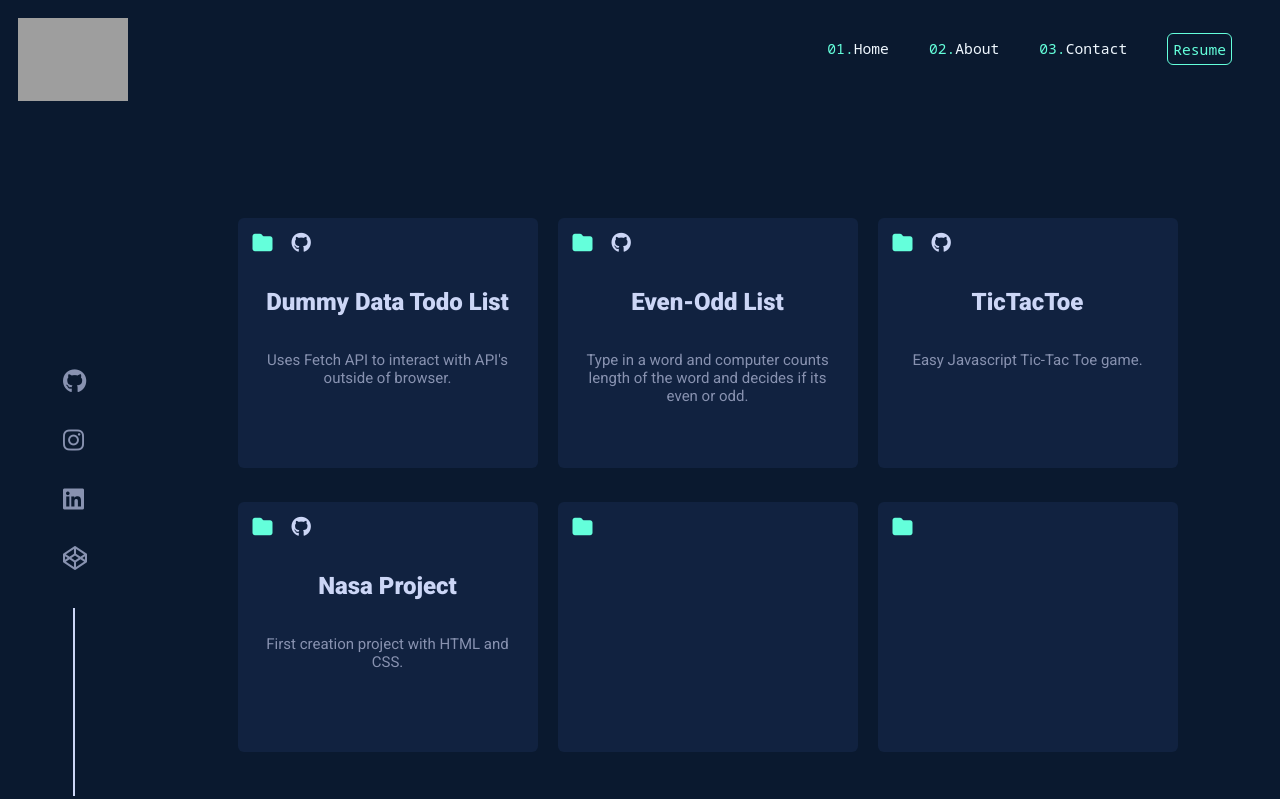
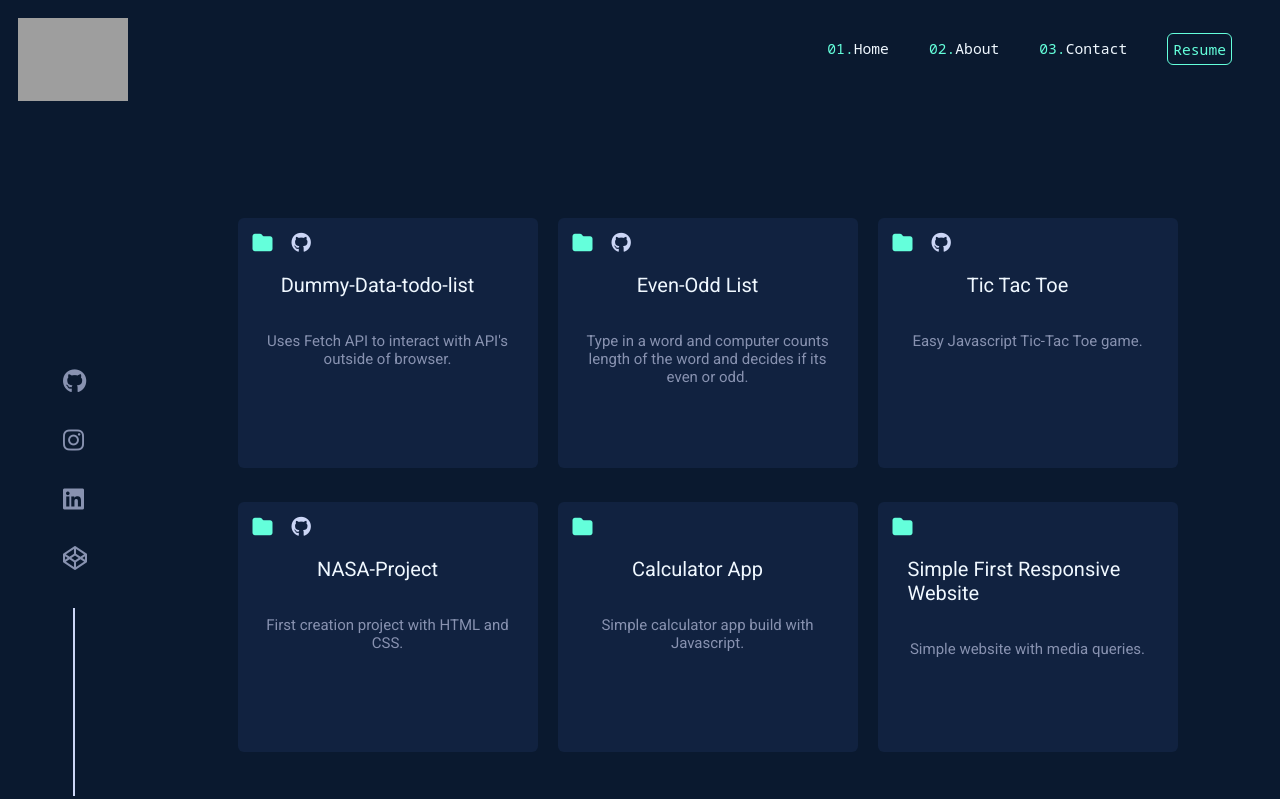
Before and after one commit to MarisolM09/New-Portfolio-Website, a plain HTML site: page projects.html in a window 1280 px wide. Drawn offline with Linux system fonts and the light colour scheme; grey boxes are pictures that could not be loaded.

Commit message:
finishing projects links

```diff
--- a/projects.css
+++ b/projects.css
@@ -71,13 +71,23 @@ ul.nav2, a, li {
     color: #CCD6F6;
 
 }
-h2 {
-    text-align: center;
+.Projects-link {
+    justify-content: center;
+    align-items: center;
     font-family: 'Roboto', sans-serif;
+    font-size: 15pt;
+    font-weight: 400;
 }
+.Projects-link:hover {
+    color: #64FFDB !important;
+}
+#Simple {
+    padding-left: 30px;
+}
+
 p {
    text-align: center;
-   padding: 15px;
+   padding: 20px;
    color: #8892B0;
    font-family: 'Roboto', sans-serif;
    font-size: 15px;
--- a/projects.html
+++ b/projects.html
@@ -41,40 +41,43 @@
         <div class="card">
             <i id="folder" class="fa-solid fa-folder"></i>
             <i id="git-icon" class="fa-brands fa-github"></i>
-            <h2>Dummy Data Todo List</h2>
+            <a class="Projects-link" href="https://github.com/MarisolM09/Dummy-Data-todo-list">Dummy-Data-todo-list</a>
             <p>Uses Fetch API to interact with API's outside of browser.</p>
 
         </div>
         <div class="card">
             <i id="folder" class="fa-solid fa-folder"></i>
             <i id="git-icon" class="fa-brands fa-github"></i>
-            <h2>Even-Odd List</h2>
+            <a class="Projects-link" href="https://github.com/MarisolM09/evenOdd-lists">Even-Odd List</a>
             <p>Type in a word and computer counts length of the word and decides if its even or odd.</p>
 
         </div>
         <div class="card">
             <i id="folder" class="fa-solid fa-folder"></i>
             <i id="git-icon" class="fa-brands fa-github"></i>
-            <h2>TicTacToe</h2>
+            <a class="Projects-link" href="https://github.com/MarisolM09/TicTacToe-101">Tic Tac Toe</a>
             <p>Easy Javascript Tic-Tac Toe game.</p>
 
         </div>
         <div class="card">
             <i id="folder" class="fa-solid fa-folder"></i>
             <i id="git-icon" class="fa-brands fa-github"></i>
-            <h2>Nasa Project</h2>
+            <a class="Projects-link" href="https://github.com/MarisolM09/NASA-Project">NASA-Project</a>
             <p>First creation project with HTML and CSS.</p>
 
         </div>
         <div class="card">
             <i id="folder" class="fa-solid fa-folder"></i>
+            <a class="Projects-link" href="https://github.com/MarisolM09/calculator-app-101">Calculator App</a>
+            <p>Simple calculator app build with Javascript.</p>
         </div>
         <div class="card">
             <i id="folder" class="fa-solid fa-folder"></i>
+            <a class="Projects-link" id="Simple" href="https://github.com/MarisolM09/First-Responsive-Website">Simple First Responsive Website</a>
+            <p>Simple website with media queries.</p>
         </div>
 
       </div>
-       <div class="main2">
 
         </div>
          <div class="sidebar">
```
